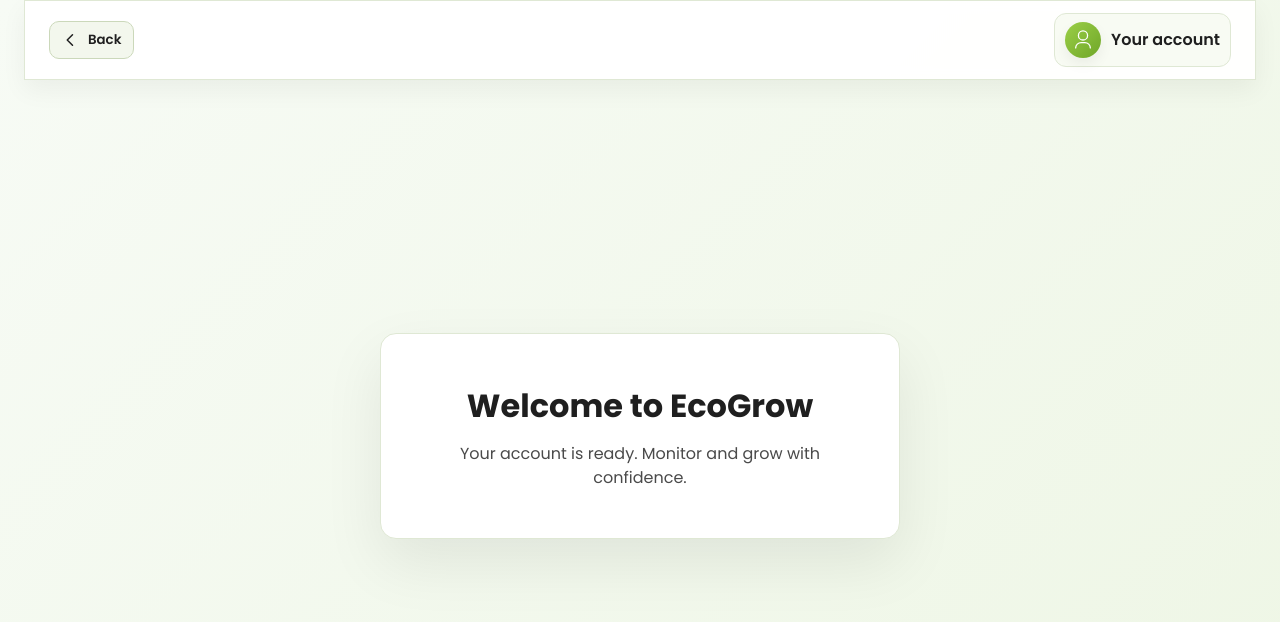
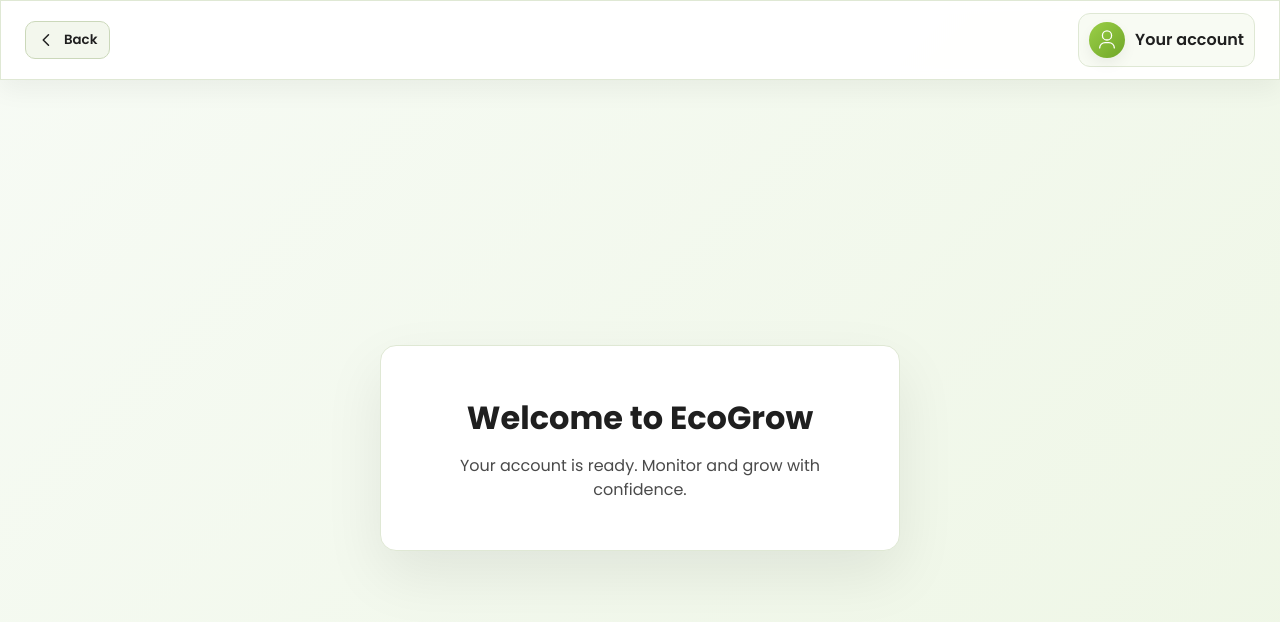
Before and after one commit to albinjojo/EcoGrow, a React (Vite) app: page /welcome in a window 1280 px wide. Shown: the top 622 px of the page. Built offline with nearby package versions, Linux system fonts and the light colour scheme; no server answers.

Commit message:
added top navigation bar and backward functionalities in homepage

```diff
--- a/src/pages/LandingPage.css
+++ b/src/pages/LandingPage.css
@@ -3,8 +3,9 @@
   background: linear-gradient(135deg, #f7fbf5 0%, #eef6e5 100%);
   display: flex;
   flex-direction: column;
-  align-items: center;
-  padding: 0 24px 24px;
+  align-items: stretch;
+  width: 100%;
+  padding: 0;
   gap: 16px;
 }
 
```
